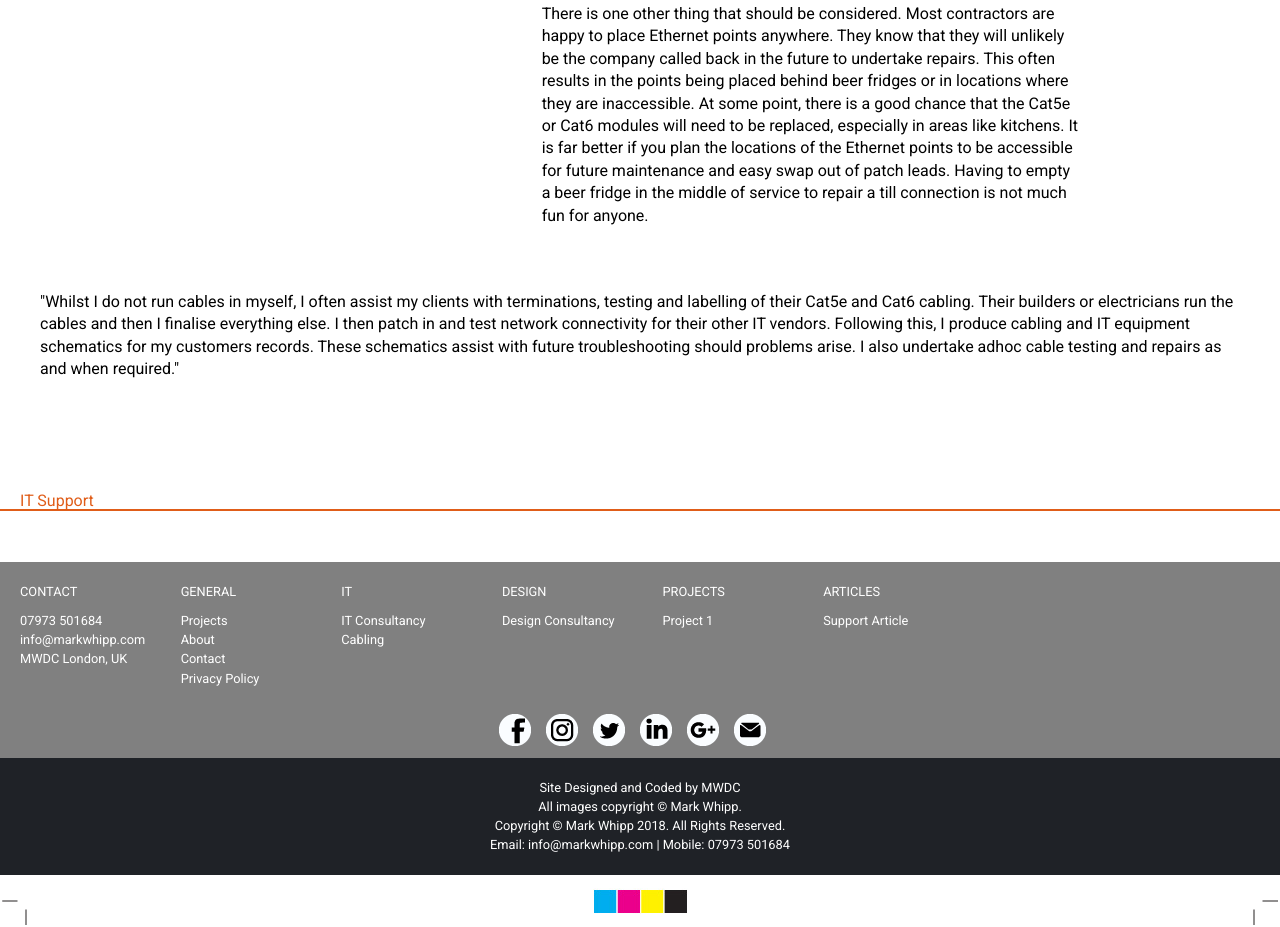
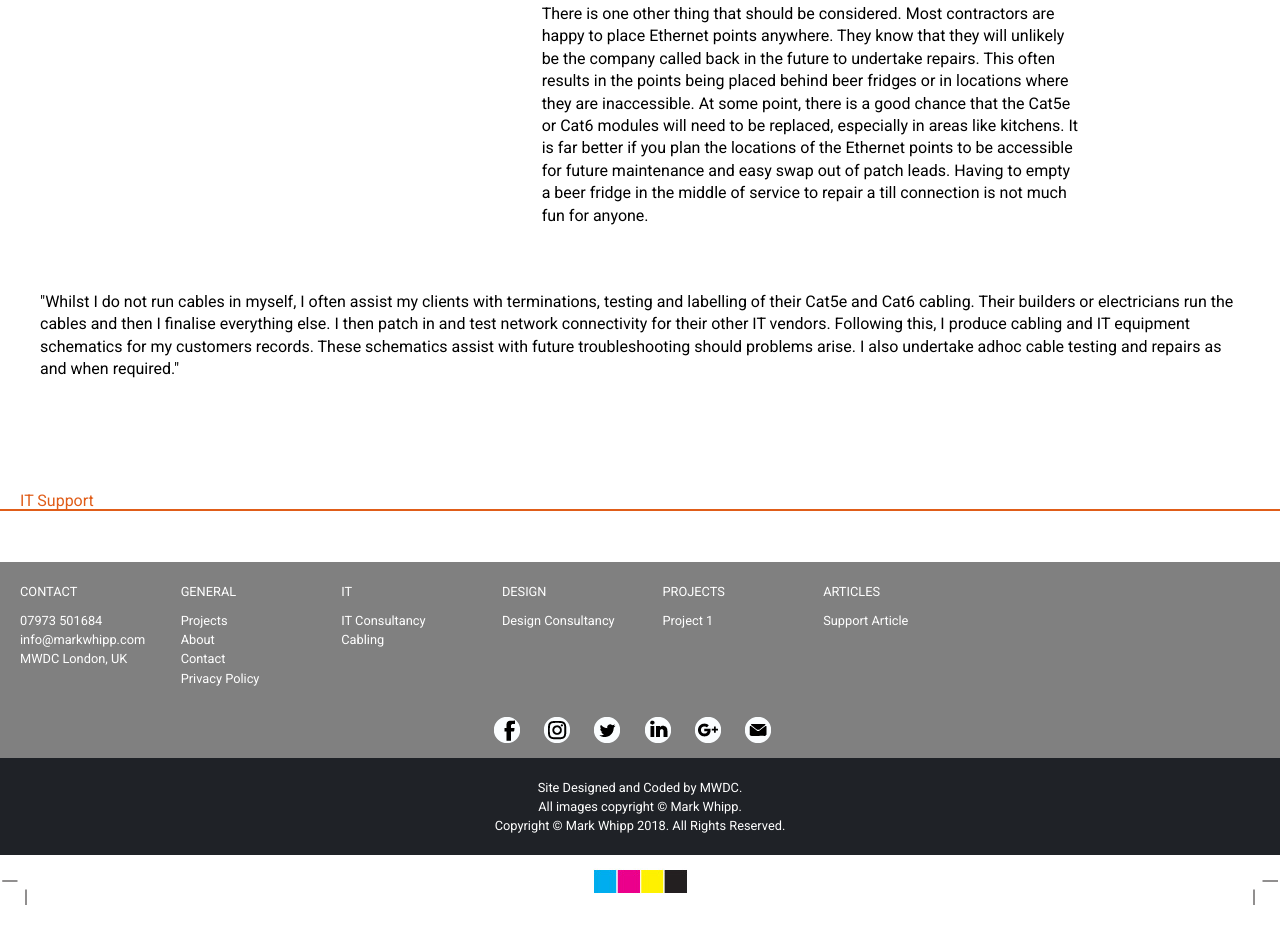
Before and after one commit to markwhipp/markwhipp, a plain HTML site: page it-consultancy/cabling.html in a window 1280 px wide. Shown: the part 1357-2284 px from the top of the page. Drawn offline with Linux system fonts and the light colour scheme; files whose address does not match are found by name.

Commit message:
social icon cleanup

```diff
--- a/it-consultancy/cabling.html
+++ b/it-consultancy/cabling.html
@@ -142,19 +142,21 @@
     </div>
 
     <div class="footer-social">
-    <a href="http://facebook.com/mwdclondon" target="_blank"><img  src="../img/fb-icon.png" onMouseOver="this.src='../img/fb-icon-orange.png'" onMouseOut="this.src='../img/fb-icon.png'" alt="Facebook Icon" /></a>
-	<a href="http://instagram.com/markwhipp_london" target="_blank"><img  src="../img/instagram-icon.png" onMouseOver="this.src='../img/instagram-icon-orange.png'" onMouseOut="this.src='../img/instagram-icon.png'" alt="Instagram Icon" /></a>
-    <a href="http://twitter.com/markwhipp" target="_blank"><img  src="../img/twitter-icon.png" onMouseOver="this.src='../img/twitter-icon-orange.png'" onMouseOut="this.src='../img/twitter-icon.png'" alt="Twitter Icon" /></a>
-    <a href="http://www.linkedin.com/in/mwdclondon" target="_blank"><img  src="../img/linkedin-icon.png" onMouseOver="this.src='../img/linkedin-icon-orange.png'" onMouseOut="this.src='../img/linkedin-icon.png'" alt="LinkedIn Icon" /></a>
-	<a href="https://plus.google.com/107511667135849845075" target="_blank"><img  src="../img/google-pl-icon.png" onMouseOver="this.src='../img/google-pl-icon-orange.png'" onMouseOut="this.src='../img/google-pl-icon.png'" alt="LinkedIn Icon" /></a>
-    <a href="mailto:info@markwhipp.com"><img  src="../img/email-icon.png" onMouseOver="this.src='../img/email-icon-orange.png'" onMouseOut="this.src='../img/email-icon.png'" alt="Email Icon" /></a>
+
+        <ul class="social-media-icons">
+            <li><a class="facebook" href="http://facebook.com/mwdclondon" target="_blank"></a></li>
+            <li><a class="instagram" href="http://instagram.com/markwhipp_london" target="_blank"></a></li>
+            <li><a class="twitter" href="http://twitter.com/markwhipp" target="_blank"></a></li>
+            <li><a class="linkedin" href="http://www.linkedin.com/in/mwdclondon" target="_blank"></a></li>
+            <li><a class="googleplus" href="https://plus.google.com/107511667135849845075" target="_blank"></a></li>
+            <li><a class="mailmw" href="mailto:info@markwhipp.com"></a></li>
+        </ul>
     </div>
 
     <div class="footer-disclaimer">
-    	<small><p>Site Designed and Coded by MWDC</p>
-    	<p>All images copyright &copy Mark Whipp.</p>
-		<p>Copyright &copy Mark Whipp 2018. All Rights Reserved.</p></small>
-		<p>Email: <a href="mailto:info@markwhipp.com">info@markwhipp.com</a> | Mobile: 07973 501684</p>
+    	<small><p>Site Designed and Coded by MWDC.</p>
+		<p>All images copyright &copy <author>Mark Whipp.</author></p>
+		<p>Copyright &copy <author>Mark Whipp</author> <time>2018</time>. All Rights Reserved.</p></small>
     </div>
 
     <div class="footer-img">
```
Also changed, not shown: about.html (+11 -8 lines), contact.html (+3 -3 lines), design-consultancy/design.html (+12 -9 lines), index.html (+2 -2 lines), it-consultancy/it.html (+12 -9 lines), img/email-icon-orange.png (deleted), img/email-icon.png (deleted), img/fb-icon-orange.png (deleted), img/fb-icon.png (deleted), img/google-pl-icon-orange.png (deleted), img/google-pl-icon.png (deleted), img/instagram-icon-orange.png (deleted), img/instagram-icon.png (deleted), img/linkedin-icon-orange.png (deleted), 4 more files.
